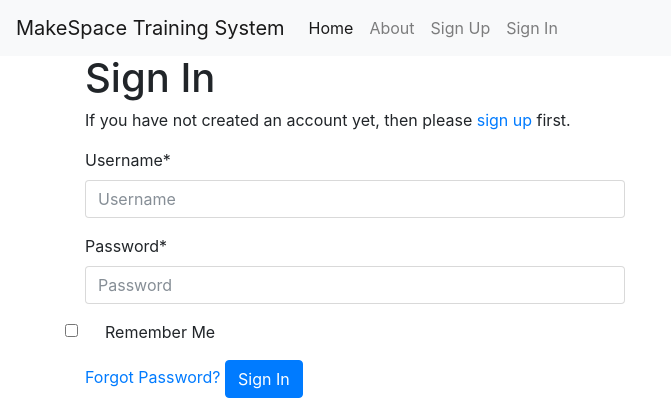
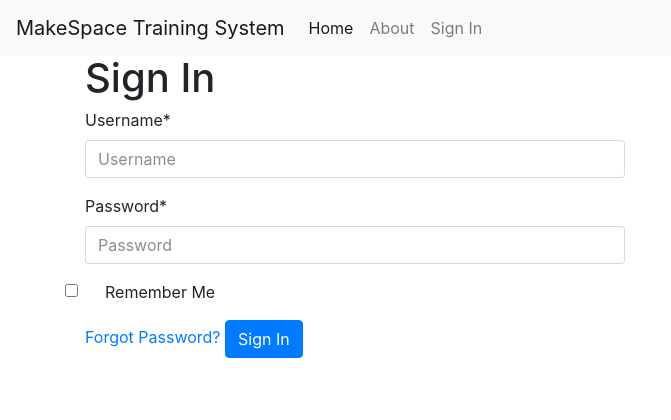
Before and after one commit to hillwithsmallfields/makers, a Django app: page /accounts/login/ in a window 1280 px wide. Shown: the top 420 px of the page, without its empty margins (0-671 px from the left). Run offline with Django 3.2, Linux system fonts and the light colour scheme; some libraries are stand-ins or nearby versions.

Commit message:
Removed sign-up pages.

```diff
--- a/makespace_training_system/templates/account/login.html
+++ b/makespace_training_system/templates/account/login.html
@@ -10,29 +10,6 @@
 
 <h1>{% trans "Sign In" %}</h1>
 
-{% get_providers as socialaccount_providers %}
-
-{% if socialaccount_providers %}
-<p>{% blocktrans with site.name as site_name %}Please sign in with one
-of your existing third party accounts. Or, <a href="{{ signup_url }}">sign up</a>
-for a {{ site_name }} account and sign in below:{% endblocktrans %}</p>
-
-<div class="socialaccount_ballot">
-
-  <ul class="socialaccount_providers">
-    {% include "socialaccount/snippets/provider_list.html" with process="login" %}
-  </ul>
-
-  <div class="login-or">{% trans 'or' %}</div>
-
-</div>
-
-{% include "socialaccount/snippets/login_extra.html" %}
-
-{% else %}
-<p>{% blocktrans %}If you have not created an account yet, then please
-<a href="{{ signup_url }}">sign up</a> first.{% endblocktrans %}</p>
-{% endif %}
 
 <form class="login" method="POST" action="{% url 'account_login' %}">
   {% csrf_token %}
--- a/makespace_training_system/templates/base.html
+++ b/makespace_training_system/templates/base.html
@@ -59,10 +59,6 @@
             {% else %}
               <li class="nav-item">
                 {# URL provided by django-allauth/account/urls.py #}
-                <a id="sign-up-link" class="nav-link" href="{% url 'account_signup' %}">{% trans "Sign Up" %}</a>
-              </li>
-              <li class="nav-item">
-                {# URL provided by django-allauth/account/urls.py #}
                 <a id="log-in-link" class="nav-link" href="{% url 'account_login' %}">{% trans "Sign In" %}</a>
               </li>
             {% endif %}
```
